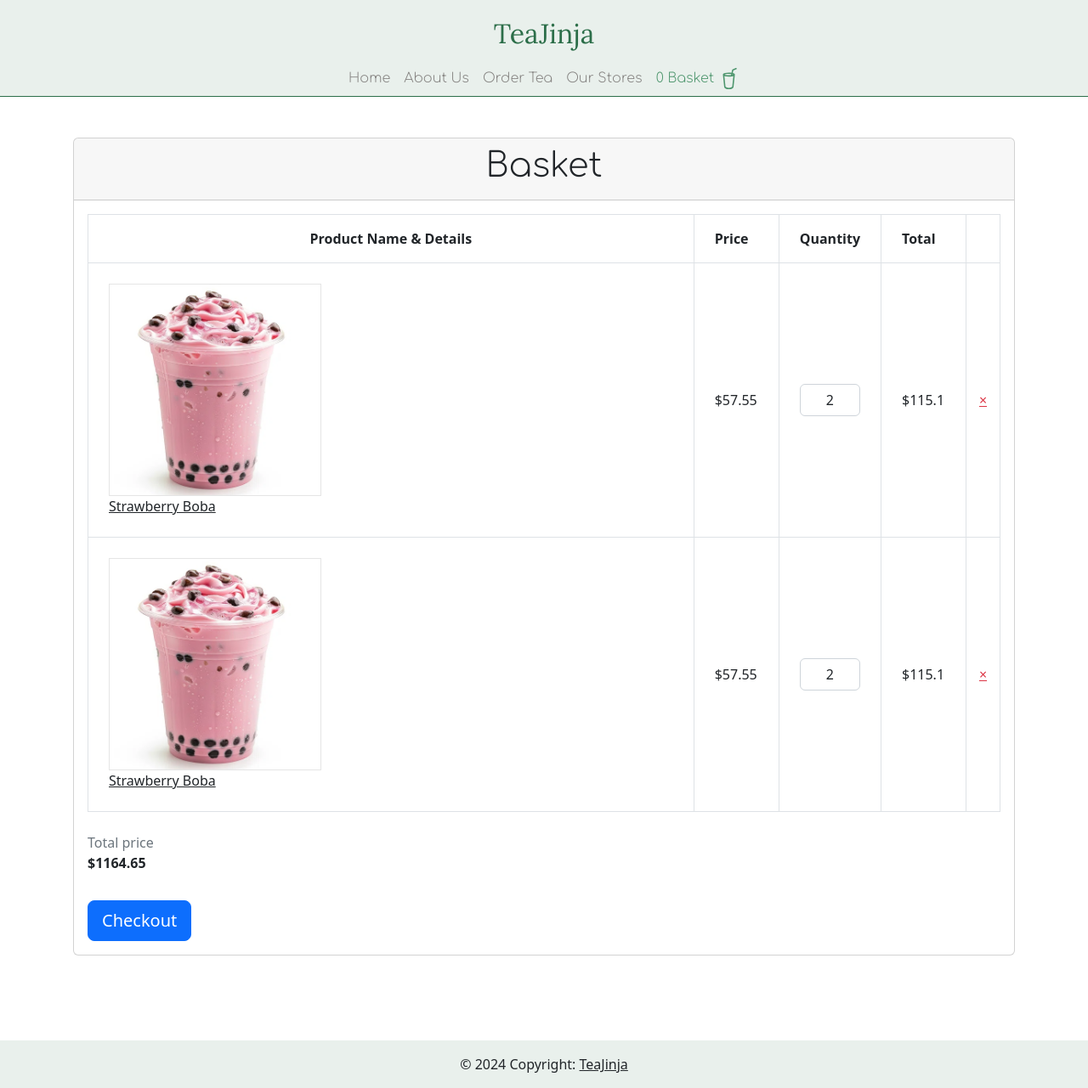
After one commit to xiaojieee/week11_jen_shujie, a Flask app: page /basket/ in a window 1280 px wide. The commit adds this page. Shown: the whole page at 85% size. Run offline with Flask 3, Linux system fonts and the light colour scheme.

Commit message:
Added initial basket page and route

```diff
--- a/application/routes.py
+++ b/application/routes.py
@@ -28,3 +28,7 @@ def order():
 @app.route('/stores/')
 def our_stores():
     return render_template('store.html', active_stores='active')
+
+@app.route('/basket/')
+def basket():
+    return render_template('basket.html', active_basket='active')
--- /dev/null
+++ b/application/templates/basket.html
@@ -0,0 +1,85 @@
+{% extends "layout.html" %}
+
+{%block body_content %}
+
+<div class="container px-3 my-5 clearfix">
+    <!-- Shopping cart table -->
+    <div class="card">
+        <div class="card-header">
+            <h1>Basket</h1>
+        </div>
+        <div class="card-body">
+            <div class="table-responsive">
+              <table class="table table-bordered m-0">
+                <thead>
+                  <tr>
+                    <!-- Set columns width -->
+                    <th class="text-center py-3 px-4" style="min-width: 400px;">Product Name &amp; Details</th>
+                    <th class="text-right py-3 px-4" style="width: 100px;">Price</th>
+                    <th class="text-center py-3 px-4" style="width: 120px;">Quantity</th>
+                    <th class="text-right py-3 px-4" style="width: 100px;">Total</th>
+                    <th class="text-center align-middle py-3 px-0" style="width: 40px;"><a href="#" class="shop-tooltip float-none text-light" title="" data-original-title="Clear cart"><i class="ino ion-md-trash"></i></a></th>
+                  </tr>
+                </thead>
+                <tbody>
+
+                  <tr>
+                    <td class="p-4">
+                      <div class="media align-items-center">
+                        <img src="{{ url_for('static', filename='/images/strawberry.webp') }}" class="tea_image d-block ui-w-40 ui-bordered mr-4" alt="">
+                        <div class="media-body">
+                          <a href="#" class="d-block text-dark">Strawberry Boba</a>
+                          <small>
+                            <!-- <span class="text-muted">Toppings</span> -->
+                          </small>
+                        </div>
+                      </div>
+                    </td>
+                    <td class="text-right font-weight-semibold align-middle p-4">$57.55</td>
+                    <td class="align-middle p-4"><input type="text" class="form-control text-center" value="2"></td>
+                    <td class="text-right font-weight-semibold align-middle p-4">$115.1</td>
+                    <td class="text-center align-middle px-0"><a href="#" class="shop-tooltip close float-none text-danger" title="" data-original-title="Remove">×</a></td>
+                  </tr>
+
+                  <tr>
+                    <td class="p-4">
+                      <div class="media align-items-center">
+                        <img src="{{ url_for('static', filename='/images/strawberry.webp') }}" class="tea_image d-block ui-w-40 ui-bordered mr-4" alt="">
+                        <div class="media-body">
+                          <a href="#" class="d-block text-dark">Strawberry Boba</a>
+                          <small>
+                            <!-- <span class="text-muted">Toppings</span> -->
+                          </small>
+                        </div>
+                      </div>
+                    </td>
+                    <td class="text-right font-weight-semibold align-middle p-4">$57.55</td>
+                    <td class="align-middle p-4"><input type="text" class="form-control text-center" value="2"></td>
+                    <td class="text-right font-weight-semibold align-middle p-4">$115.1</td>
+                    <td class="text-center align-middle px-0"><a href="#" class="shop-tooltip close float-none text-danger" title="" data-original-title="Remove">×</a></td>
+                  </tr>
+
+                </tbody>
+              </table>
+            </div>
+            <!-- / Shopping cart table -->
+
+            <div class="d-flex flex-wrap justify-content-between align-items-center pb-4">
+              <div class="d-flex">
+                <div class="text-right mt-4">
+                  <label class="text-muted font-weight-normal m-0">Total price</label>
+                  <div class="text-large"><strong>$1164.65</strong></div>
+                </div>
+              </div>
+            </div>
+
+            <div class="float-right">
+              <button type="button" class="btn btn-lg btn-primary mt-2">Checkout</button>
+            </div>
+
+          </div>
+      </div>
+  </div>
+
+
+{% endblock %}
--- a/application/templates/layout.html
+++ b/application/templates/layout.html
@@ -32,7 +32,7 @@
               <a class="nav-link {{ active_stores }}" href="{{ url_for('our_stores') }}">Our Stores</a>
             </li>
             <li class="nav-item">
-              <a class="nav-link" href="">
+              <a class="nav-link {{ active_basket }}" href="{{ url_for('basket') }}">
                   0 Basket
                   <svg xmlns="http://www.w3.org/2000/svg" fill="currentColor" class="bi bi-cup-straw" viewBox="0 0 16 16">
                     <path d="M13.902.334a.5.5 0 0 1-.28.65l-2.254.902-.4 1.927c.376.095.715.215.972.367.228.135.56.396.56.82q0 .069-.011.132l-.962 9.068a1.28 1.28 0 0 1-.524.93c-.488.34-1.494.87-3.01.87s-2.522-.53-3.01-.87a1.28 1.28 0 0 1-.524-.93L3.51 5.132A1 1 0 0 1 3.5 5c0-.424.332-.685.56-.82.262-.154.607-.276.99-.372C5.824 3.614 6.867 3.5 8 3.5c.712 0 1.389.045 1.985.127l.464-2.215a.5.5 0 0 1 .303-.356l2.5-1a.5.5 0 0 1 .65.278M9.768 4.607A14 14 0 0 0 8 4.5c-1.076 0-2.033.11-2.707.278A3.3 3.3 0 0 0 4.645 5c.146.073.362.15.648.222C5.967 5.39 6.924 5.5 8 5.5c.571 0 1.109-.03 1.588-.085zm.292 1.756C9.445 6.45 8.742 6.5 8 6.5c-1.133 0-2.176-.114-2.95-.308a6 6 0 0 1-.435-.127l.838 8.03c.013.121.06.186.102.215.357.249 1.168.69 2.438.69s2.081-.441 2.438-.69c.042-.029.09-.094.102-.215l.852-8.03a6 6 0 0 1-.435.127 9 9 0 0 1-.89.17zM4.467 4.884s.003.002.005.006zm7.066 0-.005.006zM11.354 5a3 3 0 0 0-.604-.21l-.099.445.055-.013c.286-.072.502-.149.648-.222"/>
```
